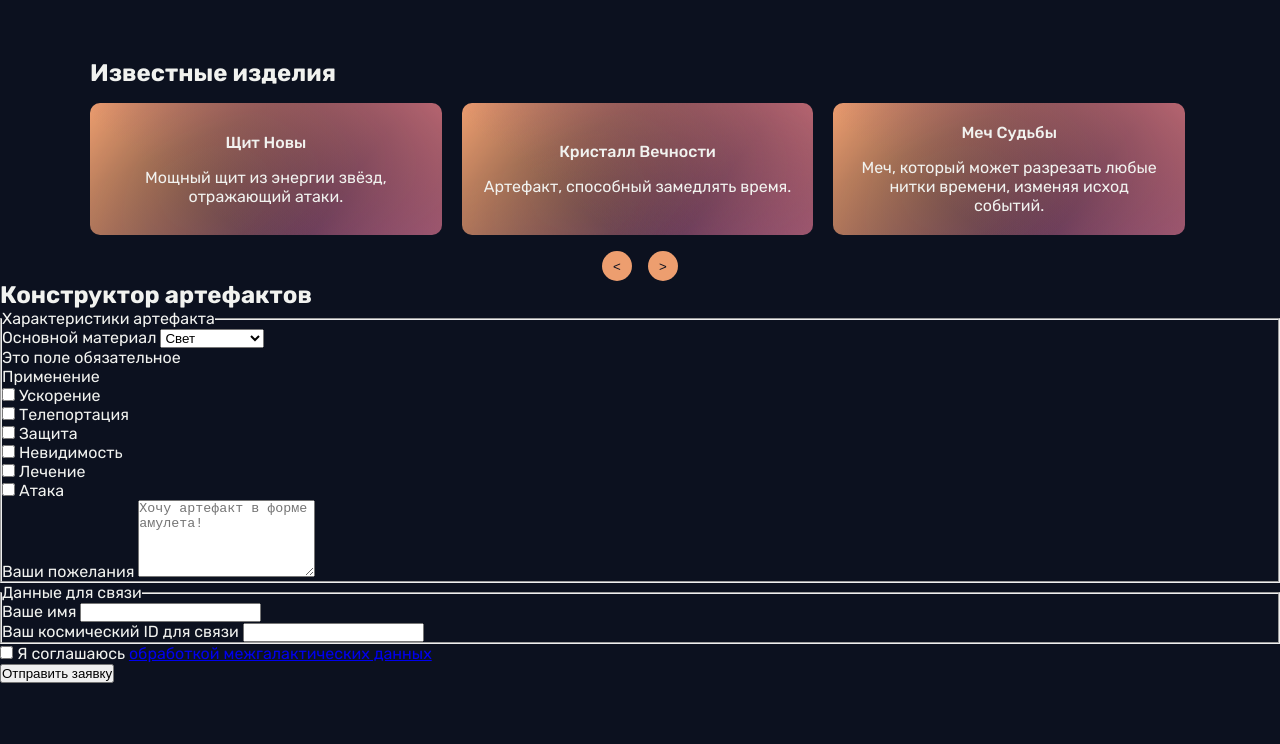
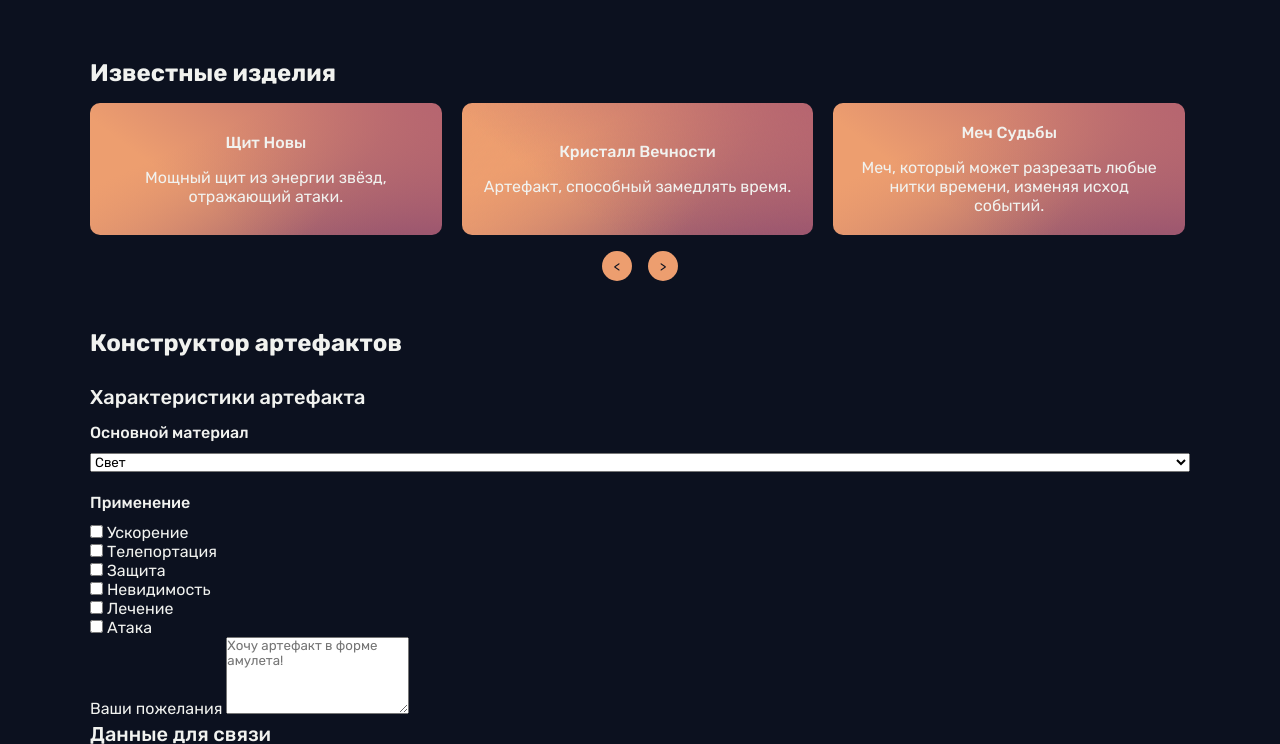
Before and after one commit to caseyaru/nebula, a website with bundled scripts: page src/index.html in a window 1280 px wide. Shown: the part 53-797 px from the top of the page. Built offline with nearby package versions, Linux system fonts and the light colour scheme.

Commit message:
form styles in process

```diff
--- a/src/index.html
+++ b/src/index.html
@@ -51,7 +51,7 @@
                     <legend class="form__legend">Характеристики артефакта</legend>
 
                     <div class="form__field">
-                        <label for="form-material">Основной материал</label>
+                        <label for="form-material" class="form__field-label">Основной материал</label>
                         <select class="form__select" id="form-material">
                             <option value="" selected>Свет</option>
                             <option value="">Туманность</option>
@@ -60,8 +60,8 @@
                         <p class="form__error">Это поле обязательное</p>
                     </div>
 
-                    <div>
-                        <p>
+                    <div class="form__field">
+                        <p class="form__field-label">
                             Применение
                         </p>
                         <div>
@@ -94,7 +94,7 @@
 
                     <div>
                         <label for="form-description" class="form__checkbox-label">Ваши пожелания</label>
-                        <textarea id="form-description" rows="5" class="form__textarea" placeholder="Хочу артефакт в форме амулета!"></textarea>
+                        <textarea id="form-description" rows="5" class="form__input_textarea" placeholder="Хочу артефакт в форме амулета!"></textarea>
                     </div>
 
                 </fieldset>
@@ -103,13 +103,13 @@
                     <legend class="form__legend">Данные для связи</legend>
                     <div class="form__field">
                         <label for="form-name" class="form__label">Ваше имя</label>
-                        <input class="form__input" id="name"/>
-                        <p class="form__error"></p>
+                        <input class="form__input" id="name" class="form__input_text"/>
+                        <p class="form__error">Пожалуйста, используйте только земную клавиатуру (кириллицу) и цифры</p>
                     </div>
                     <div class="form__field">
                         <label for="form-name" class="form__label">Ваш космический ID для связи</label>
-                        <input class="form__input" id="name"/>
-                        <p class="form__error"></p>
+                        <input class="form__input" id="name" class="form__input_text"/>
+                        <p class="form__error">ID должен содержать только цифры</p>
                     </div>
                 </fieldset>
 
--- a/src/styles/index.scss
+++ b/src/styles/index.scss
@@ -5,3 +5,4 @@
 @use './modules/main' as *;
 @use './modules/header' as *;
 @use './modules/cards' as *;
+@use './modules/form' as *;
--- a/src/styles/modules/_reset.scss
+++ b/src/styles/modules/_reset.scss
@@ -1,9 +1,12 @@
+@use "./_variables" as *;
+
 *,
 *::before,
 *::after {
   box-sizing: border-box;
   margin: 0;
   padding: 0;
+  font-family: $ff-base;
 }
 
 * {
--- a/src/styles/modules/cards.scss
+++ b/src/styles/modules/cards.scss
@@ -21,6 +21,7 @@
     background: linear-gradient(217deg, $c-pink, rgba(255,0,0,0) 70.71%),
             linear-gradient(127deg, $c-yellow, rgba(0,255,0,0) 70.71%),
             linear-gradient(336deg, $c-base-light, rgba(0,0,255,0) 70.71%);
+            background-color: $c-yellow;
     border-radius: 10px;
     text-align: center;
     @extend %flex-column-center;
--- /dev/null
+++ b/src/styles/modules/form.scss
@@ -0,0 +1,53 @@
+@use "./_variables" as *;
+@use "./_mixins" as *;
+@use "./_templates" as *;
+
+.form {
+  @include set-container-default();
+  width: 100%;
+  @extend %flex-column-center;
+  gap: 1.5rem;
+
+  &__fieldset {
+    border: none;
+    padding: 0;
+  }
+
+  &__legend {
+    @include set-font-size(20px, 2rem, 500);
+    margin-bottom: 0.5rem;
+  }
+
+  &__error {
+    opacity: 0;
+  }
+
+  &__field {
+    @extend %flex-column-center;
+
+    &-label {
+        @include set-font-size(1rem, 1.5rem, 500);
+        margin-bottom: 0.5rem;
+    }
+  }
+
+  &__input {
+    background: transparent;
+    border: 2px solid $c-pink;
+    border-radius: 8px;
+    padding: 0.5rem;
+    color: $c-light;
+    margin-top: 0.5rem;
+
+    &::placeholder {
+        color: $c-yellow;
+    }
+
+    &_text {}
+
+    &:active, &:focus {
+        box-sizing: border-box;
+        border-color: $c-yellow;
+    }
+  }
+}
--- a/src/styles/modules/main.scss
+++ b/src/styles/modules/main.scss
@@ -1,3 +1,7 @@
+@use "./_templates" as *;
+
 .main {
     margin: 3rem auto 4rem;
+    @extend %flex-column-center;
+    gap: 3rem;
 }
```
Also changed, not shown: src/styles.css, 1 other file.
